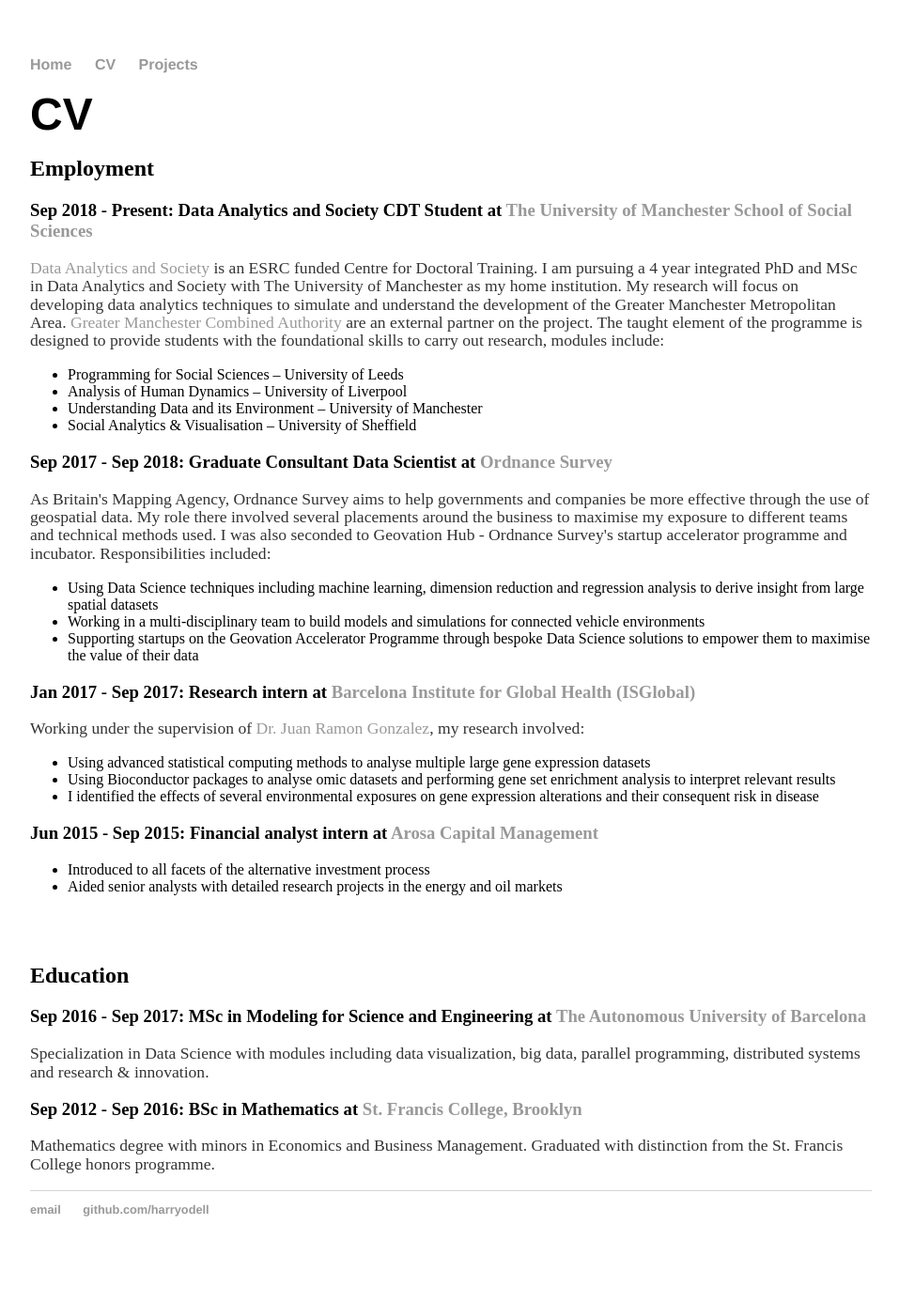
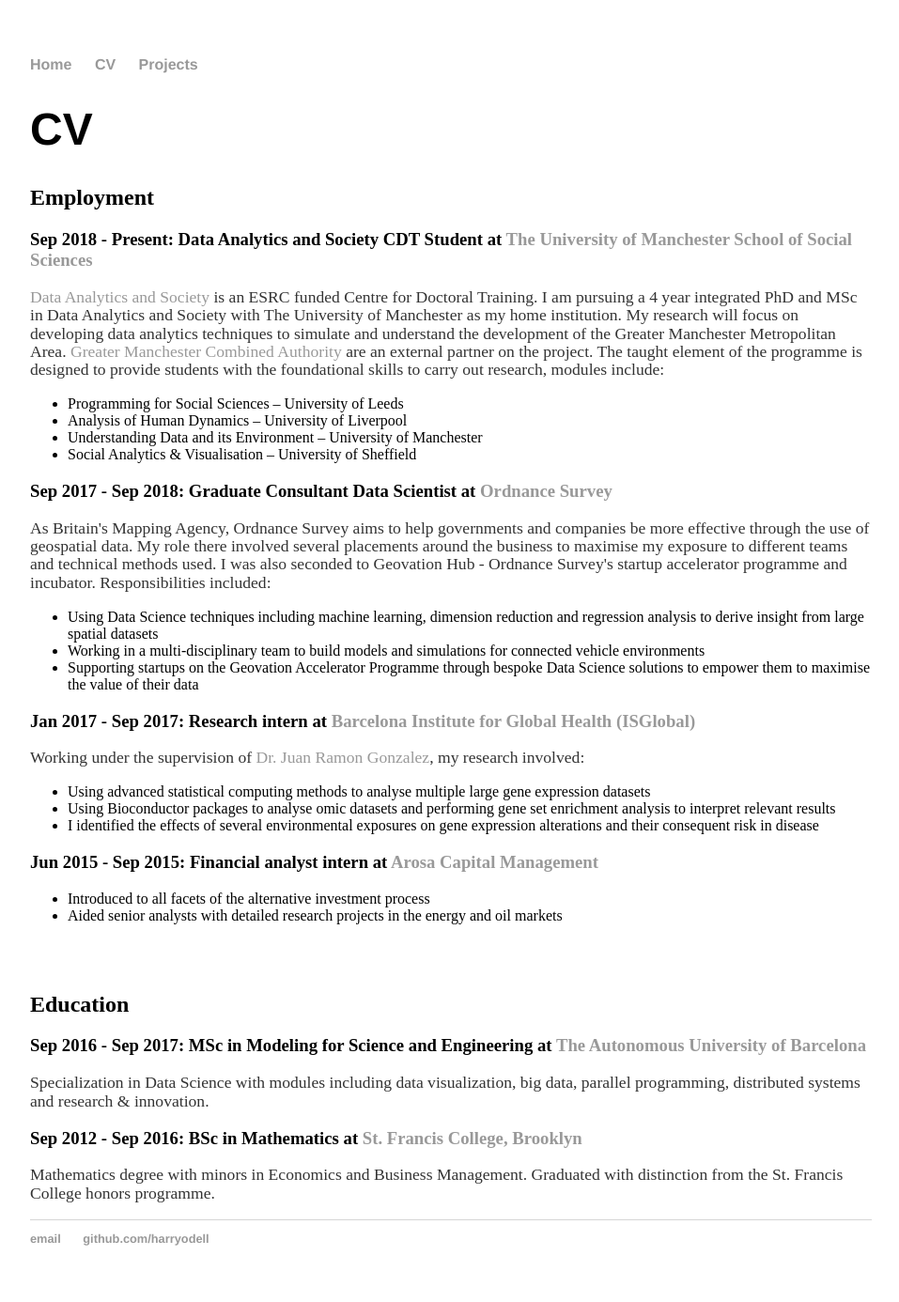
Before and after one commit to harryodell/harryodell.github.io, a Jekyll site: the page built from cv/index.html, in a window 1280 px wide. Shown: the whole page at 94% size, without its empty margins (160-1117 px from the left). Built offline with Jekyll 4.4.1, drawn with Linux system fonts in a browser that asks for light colours; before the commit the page ends 1355 px from its top, so only the background shows below that.

Commit message:
update heading spacing

```diff
--- a/css/main.css
+++ b/css/main.css
@@ -22,7 +22,9 @@
 h1 {
     font-size: 3em;
     font-family:'Helvetica', 'Arial', 'Sans-Serif';
-    line-height: 0.5em;
+}
+h2 {
+    margin-bottom: 0.px;
 }
 p {
     font-size: 1.1em;
```
